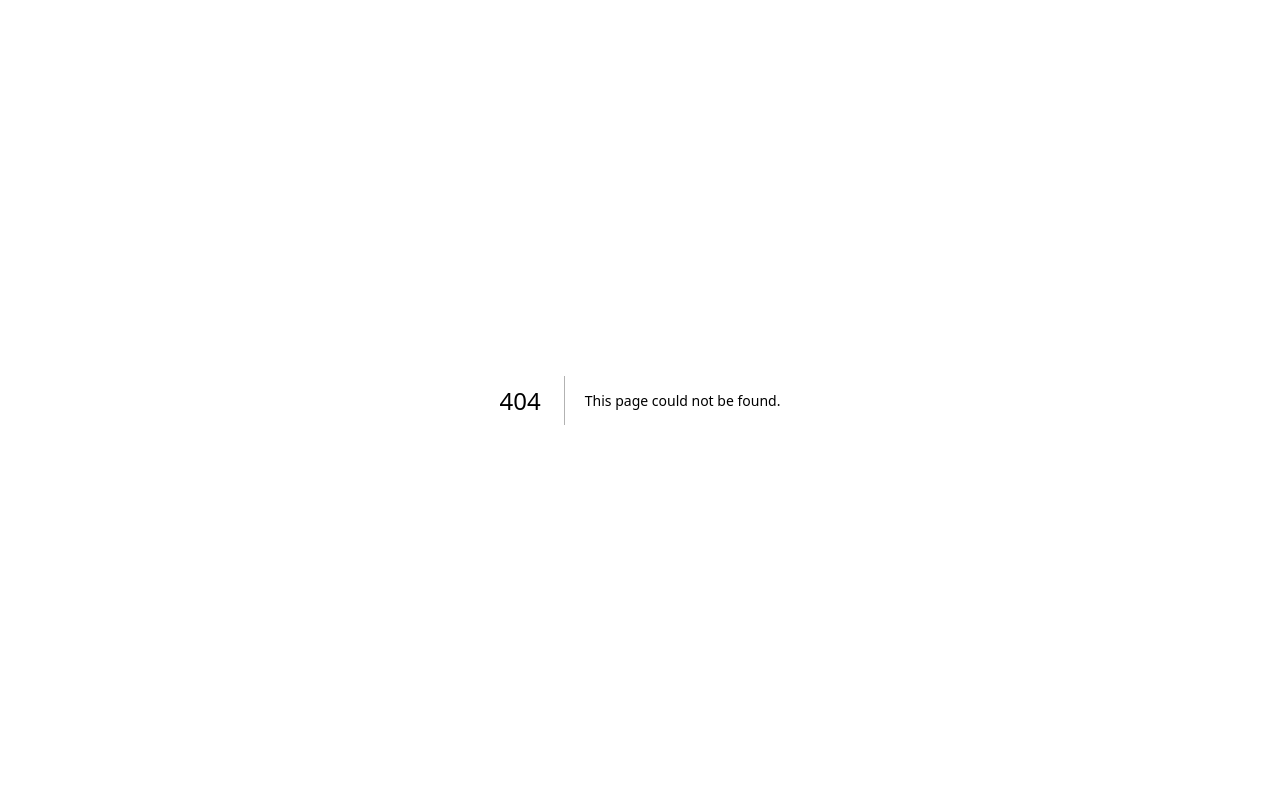
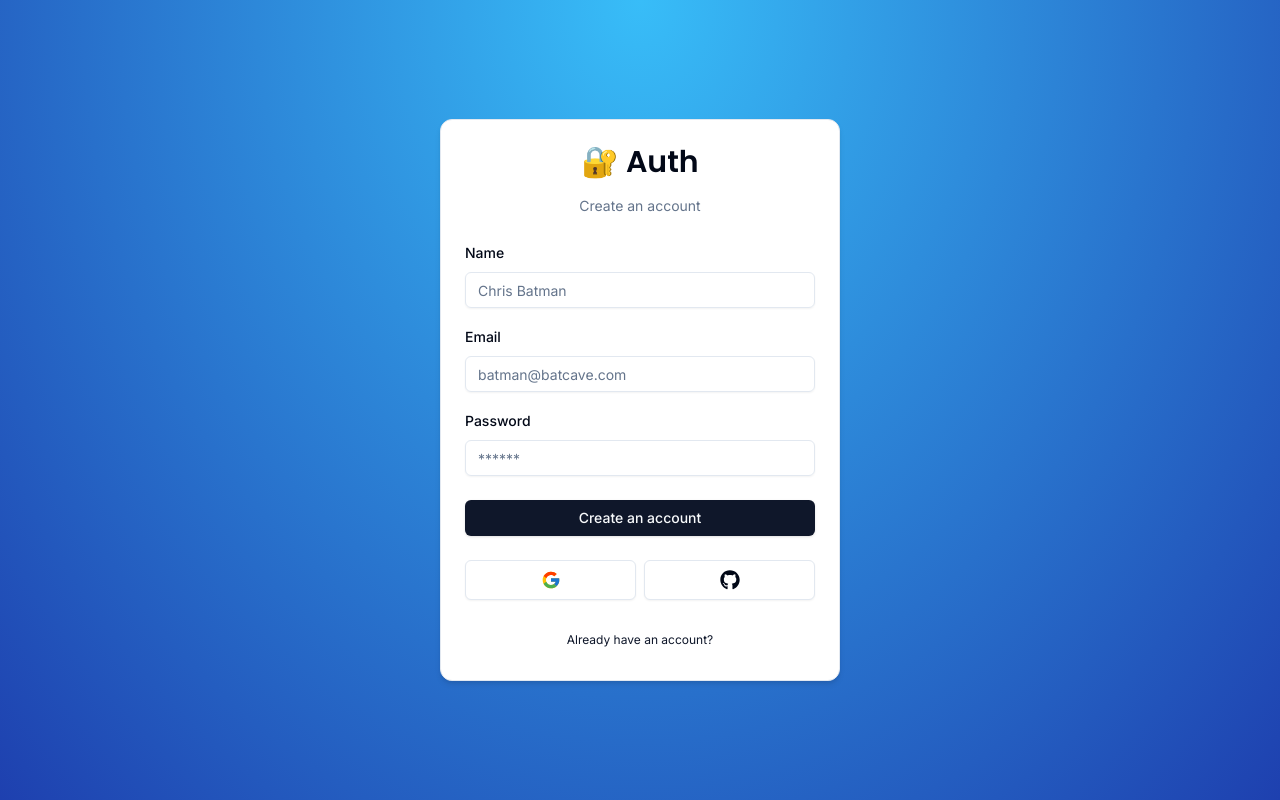
Before and after one commit to pdrmenezes/next-auth-v5-toolkit, a Next.js app: page /auth/register in a window 1280 px wide. Before the commit this address had no page. Built offline with nearby package versions, Linux system fonts and the light colour scheme.

Commit message:
feat: register form + schema + server action

```diff
--- /dev/null
+++ b/actions/register.ts
@@ -0,0 +1,12 @@
+"use server";
+
+import * as z from "zod";
+import { RegisterSchema } from "@/schemas";
+
+export async function register(formData: z.infer<typeof RegisterSchema>) {
+  const validateFields = RegisterSchema.safeParse(formData);
+
+  if (!validateFields.success) return { error: "Invalid fields" };
+
+  return { success: "Logging in" };
+}
--- /dev/null
+++ b/app/auth/register/page.tsx
@@ -0,0 +1,5 @@
+import { RegisterForm } from "@/components/auth/register-form";
+
+export default function RegisterPage() {
+  return <RegisterForm />;
+}
--- /dev/null
+++ b/components/auth/register-form.tsx
@@ -0,0 +1,100 @@
+"use client";
+import { useState, useTransition } from "react";
+import { CardWrapper } from "@/components/auth/card-wrapper";
+import { useForm } from "react-hook-form";
+import * as z from "zod";
+import { RegisterSchema } from "@/schemas";
+import { zodResolver } from "@hookform/resolvers/zod";
+import { Form, FormControl, FormField, FormItem, FormLabel, FormMessage } from "@/components/ui/form";
+import { Input } from "@/components/ui/input";
+import { Button } from "@/components/ui/button";
+import { FormError } from "@/components/form-error";
+import { FormSuccess } from "@/components/form-success";
+import { register } from "@/actions/register";
+
+export function RegisterForm() {
+  const [error, setError] = useState<string | undefined>("");
+  const [success, setSuccess] = useState<string | undefined>("");
+  const [isPending, startTransition] = useTransition();
+
+  const form = useForm<z.infer<typeof RegisterSchema>>({
+    resolver: zodResolver(RegisterSchema),
+    defaultValues: {
+      name: "",
+      email: "",
+      password: "",
+    },
+  });
+
+  const onSubmit = (formData: z.infer<typeof RegisterSchema>) => {
+    setError("");
+    setSuccess("");
+
+    startTransition(() => {
+      register(formData).then((response) => {
+        setError(response.error);
+        setSuccess(response.success);
+      });
+    });
+  };
+
+  return (
+    <CardWrapper
+      headerLabel="Create an account"
+      backButtonLabel="Already have an account?"
+      backButtonHref="/auth/login"
+      showSocial
+    >
+      <Form {...form}>
+        <form onSubmit={form.handleSubmit(onSubmit)} className="space-y-6">
+          <div className="space-y-4">
+            <FormField
+              control={form.control}
+              name="name"
+              render={({ field }) => (
+                <FormItem>
+                  <FormLabel>Name</FormLabel>
+                  <FormControl>
+                    <Input {...field} placeholder="Chris Batman" type="text" disabled={isPending} />
+                  </FormControl>
+                  <FormMessage />
+                </FormItem>
+              )}
+            />
+            <FormField
+              control={form.control}
+              name="email"
+              render={({ field }) => (
+                <FormItem>
+                  <FormLabel>Email</FormLabel>
+                  <FormControl>
+                    <Input {...field} placeholder="batman@batcave.com" type="email" disabled={isPending} />
+                  </FormControl>
+                  <FormMessage />
+                </FormItem>
+              )}
+            />
+            <FormField
+              control={form.control}
+              name="password"
+              render={({ field }) => (
+                <FormItem>
+                  <FormLabel>Password</FormLabel>
+                  <FormControl>
+                    <Input {...field} placeholder="******" type="password" disabled={isPending} />
+                  </FormControl>
+                  <FormMessage />
+                </FormItem>
+              )}
+            />
+          </div>
+          <FormError message={error} />
+          <FormSuccess message={success} />
+          <Button type="submit" className="w-full" disabled={isPending}>
+            Create an account
+          </Button>
+        </form>
+      </Form>
+    </CardWrapper>
+  );
+}
--- a/schemas/index.ts
+++ b/schemas/index.ts
@@ -6,3 +6,11 @@ export const LoginSchema = z.object({
     .email({ message: "Email is required" }),
   password: z.string().min(1, { message: "Password is required" }),
 });
+
+export const RegisterSchema = z.object({
+  name: z.string().min(1, { message: "Name is required" }),
+  email: z
+    .string({ required_error: "Email is required", invalid_type_error: "Are you sure that's an email?" })
+    .email({ message: "Email is required" }),
+  password: z.string().min(6, { message: "Password should be at least 6 characters" }),
+});
```
